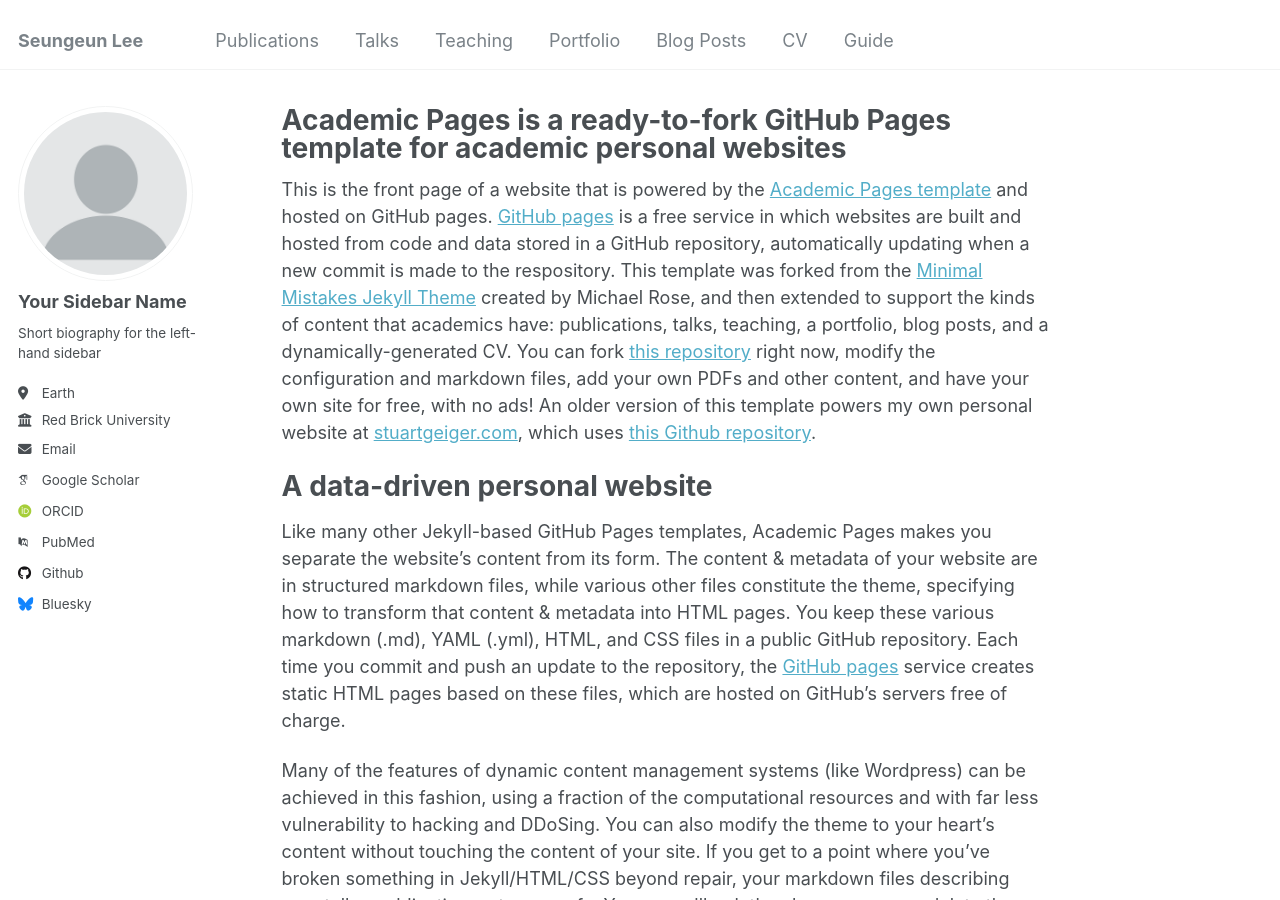
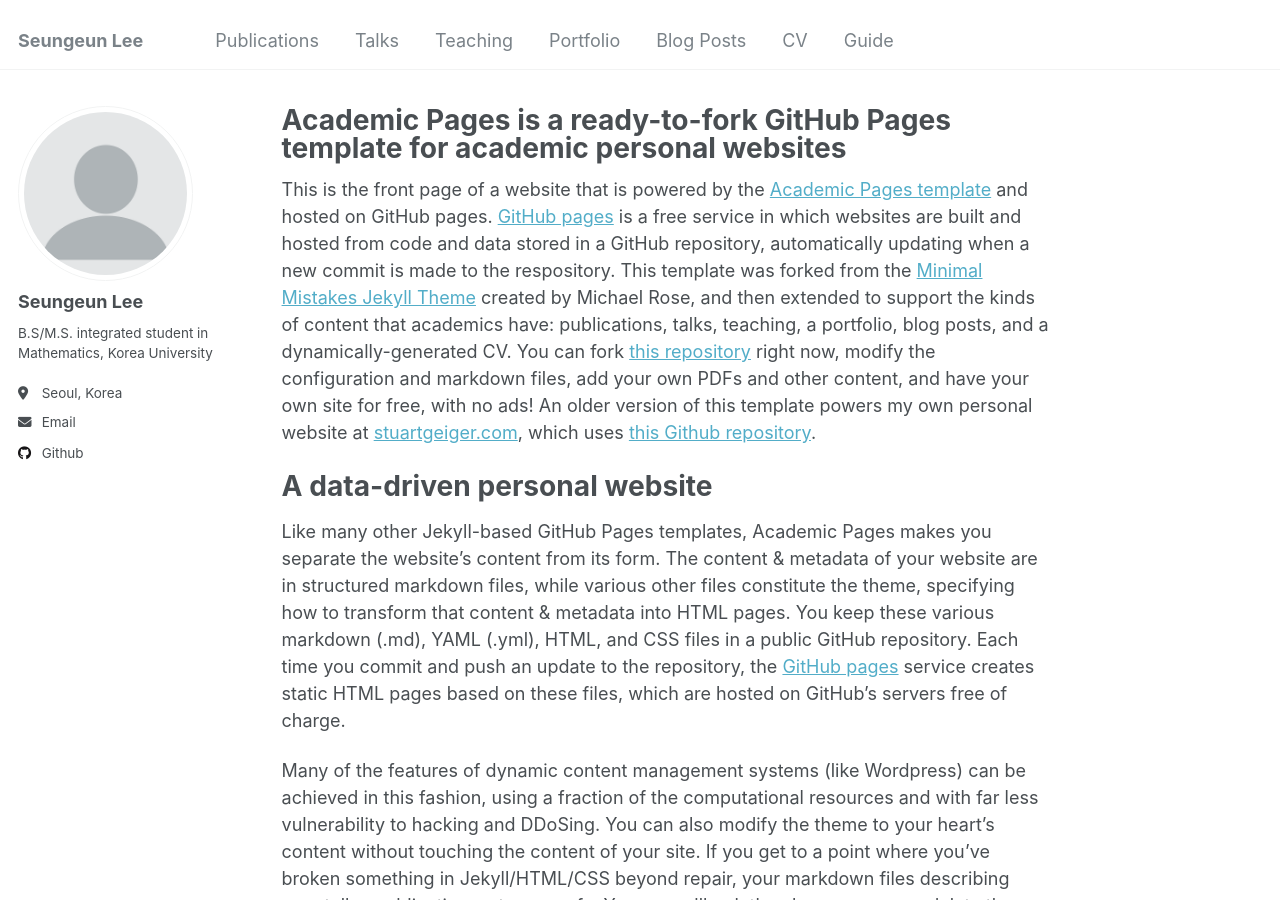
Before and after one commit to duneag2/duneag2.github.io, a Jekyll site: the page built from _pages/about.md, in a window 1280 px wide and 900 px high. Built offline with Jekyll 4.4.1, drawn with Linux system fonts in a browser that asks for light colours; some web fonts are replaced.

Commit message:
Update _config.yml

```diff
--- a/_config.yml
+++ b/_config.yml
@@ -12,7 +12,7 @@
 title_separator          : "-"
 name                     : &name "Your Name"
 description              : &description "personal description"
-url                      : https://academicpages.github.io # the base hostname & protocol for your site e.g. "https://mmistakes.github.io"
+url                      : https://duneag2.github.io # the base hostname & protocol for your site e.g. "https://mmistakes.github.io"
 baseurl                  : "" # the subpath of your site, e.g. "/blog"
 repository               : "academicpages/academicpages.github.io"
 
@@ -22,22 +22,21 @@
 author:
   # Biographic information
   avatar           : "profile.png"
-  name             : "Your Sidebar Name"
+  name             : "Seungeun Lee"
   pronouns         : # example: "she/her"
-  bio              : "Short biography for the left-hand sidebar"
-  location         : "Earth"
-  employer         : "Red Brick University"
+  bio              : "B.S/M.S. integrated student in Mathematics, Korea University"
+  location         : "Seoul, Korea"
   uri              : # URL
-  email            : "none@example.org"
+  email            : "duneag2@korea.ac.kr"
 
   # Academic websites
-  arxiv            : # URL - Update with the correct link to your profile
-  googlescholar    : "https://scholar.google.com/citations?user=PS_CX0AAAAAJ"
-  impactstory      : # URL
-  orcid            : "http://orcid.org/yourorcidurl"
-  semantic         : # URL
-  pubmed           : "https://www.ncbi.nlm.nih.gov/pubmed/?term=john+snow"
-  researchgate     : # URL
+  # arxiv            : # URL - Update with the correct link to your profile
+  # googlescholar    : "https://scholar.google.com/citations?user=PS_CX0AAAAAJ"
+  # impactstory      : # URL
+  # orcid            : "http://orcid.org/yourorcidurl"
+  # semantic         : # URL
+  # pubmed           : "https://www.ncbi.nlm.nih.gov/pubmed/?term=john+snow"
+  # researchgate     : # URL
 
   # Repositories and software development
   bitbucket        : # Username - Update with your username on the site
@@ -48,7 +47,7 @@
   stackoverflow    : # User number or user number and name (i.e., use "1" or "1/jeff-atwood")
 
   # Social media
-  bluesky          : "bsky.app" # Replace this with you Bluesky username
+  # bluesky          : "bsky.app" # Replace this with you Bluesky username
   facebook         : # Username
   flickr           : # Username
   foursquare       : # Username
```
